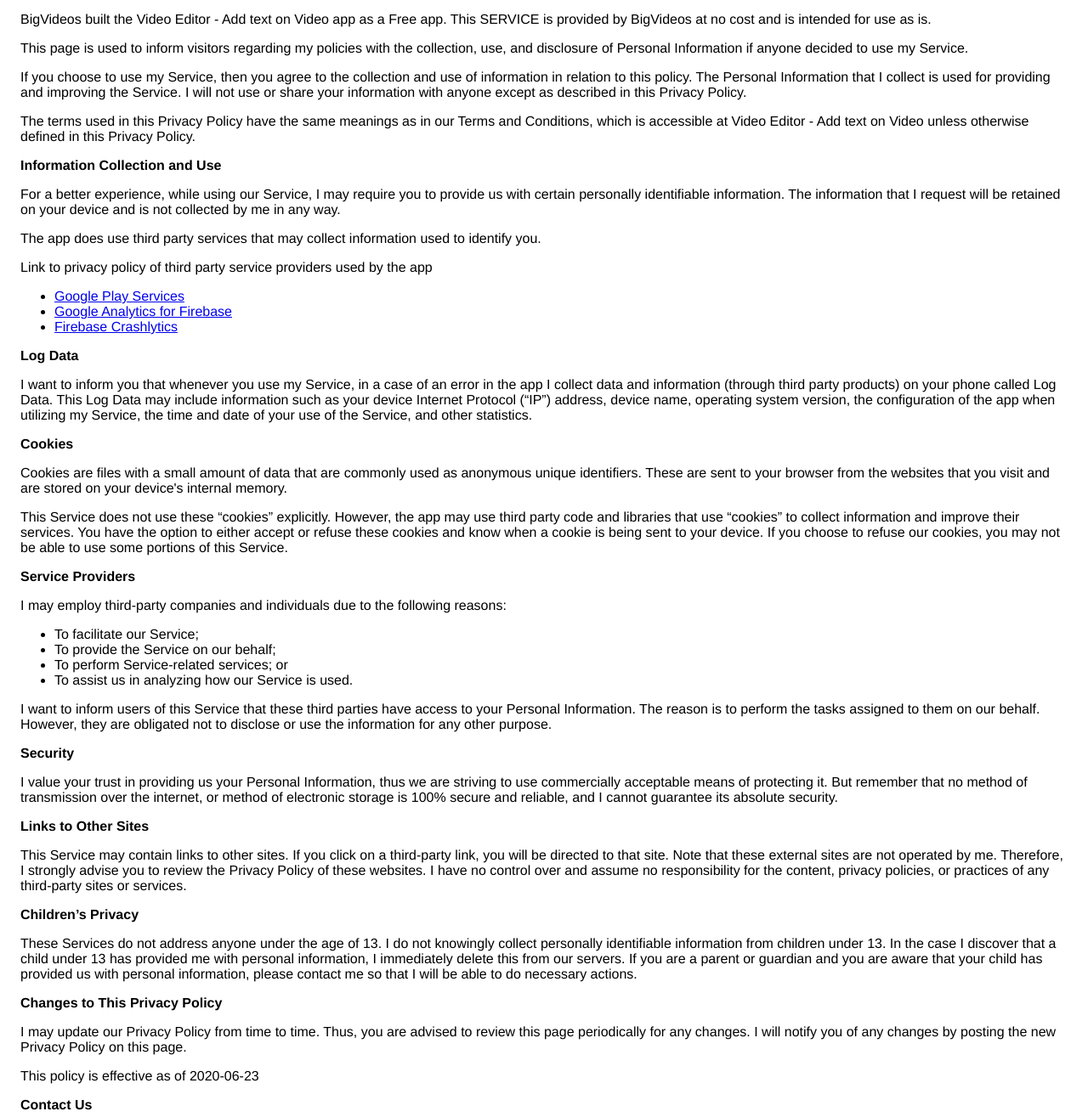
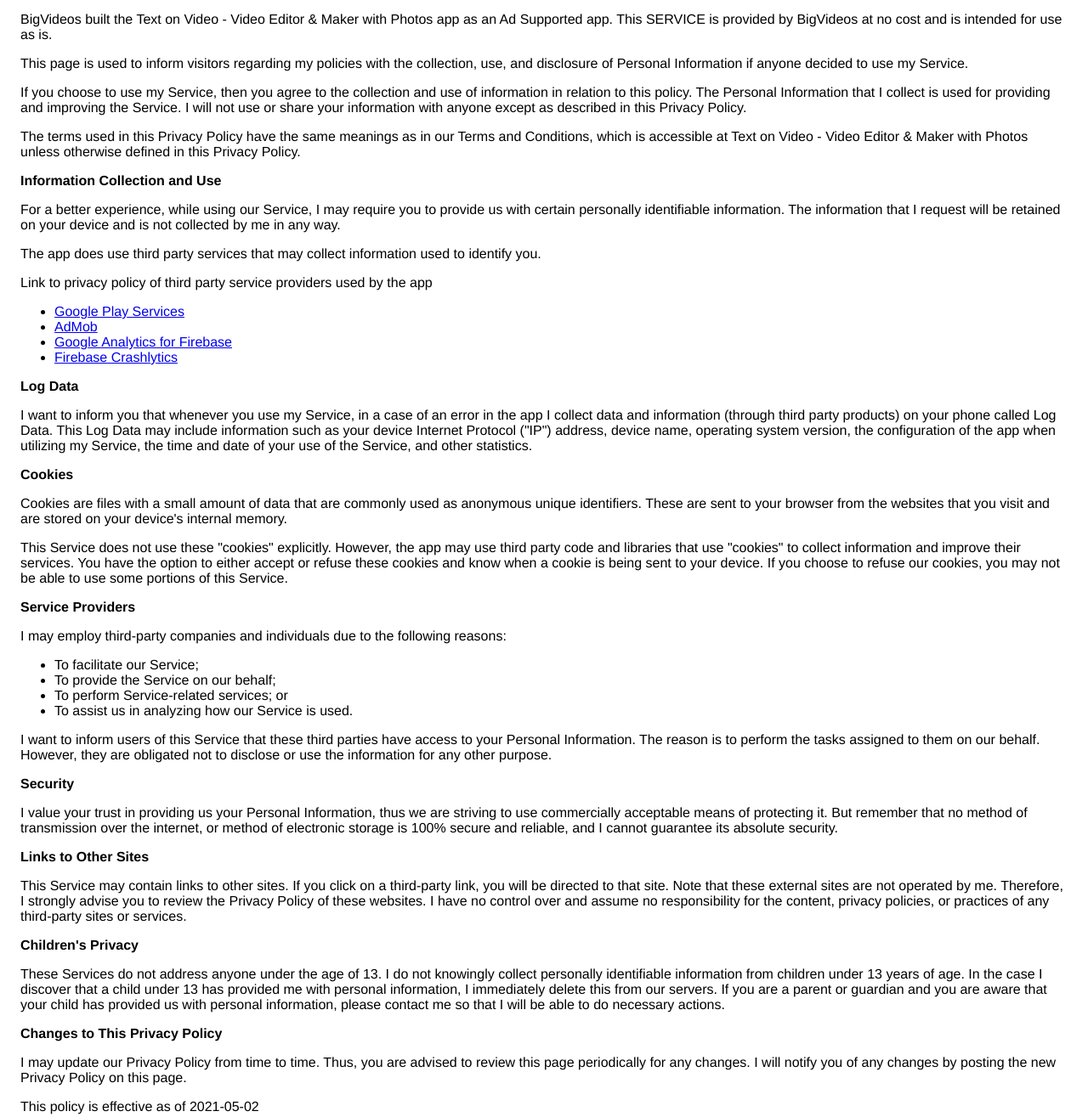
Before and after one commit to artursahakar/artursahakar.github.io, a plain HTML site: page index.html in a window 1280 px wide. Shown: the part 44-1359 px from the top of the page at 85% size. Drawn offline with Linux system fonts and the light colour scheme.

Commit message:
Update index.html

```diff
--- a/index.html
+++ b/index.html
@@ -8,8 +8,8 @@
     </head>
     <body>
     <strong>Privacy Policy</strong> <p>
-                  BigVideos built the Video Editor - Add text on Video app as
-                  a Free app. This SERVICE is provided by
+                  BigVideos built the Text on Video - Video Editor &amp; Maker with Photos app as
+                  an Ad Supported app. This SERVICE is provided by
                   BigVideos at no cost and is intended for use as
                   is.
                 </p> <p>
@@ -25,7 +25,7 @@
                 </p> <p>
                   The terms used in this Privacy Policy have the same meanings
                   as in our Terms and Conditions, which is accessible at
-                  Video Editor - Add text on Video unless otherwise defined in this Privacy Policy.
+                  Text on Video - Video Editor &amp; Maker with Photos unless otherwise defined in this Privacy Policy.
                 </p> <p><strong>Information Collection and Use</strong></p> <p>
                   For a better experience, while using our Service, I
                   may require you to provide us with certain personally
@@ -37,13 +37,13 @@
                   </p> <p>
                     Link to privacy policy of third party service providers used
                     by the app
-                  </p> <ul><li><a href="https://www.google.com/policies/privacy/" target="_blank" rel="noopener noreferrer">Google Play Services</a></li><!----><li><a href="https://firebase.google.com/policies/analytics" target="_blank" rel="noopener noreferrer">Google Analytics for Firebase</a></li><li><a href="https://firebase.google.com/support/privacy/" target="_blank" rel="noopener noreferrer">Firebase Crashlytics</a></li><!----><!----><!----><!----><!----><!----><!----><!----><!----><!----><!----><!----><!----><!----><!----><!----><!----></ul></div> <p><strong>Log Data</strong></p> <p>
+                  </p> <ul><li><a href="https://www.google.com/policies/privacy/" target="_blank" rel="noopener noreferrer">Google Play Services</a></li><li><a href="https://support.google.com/admob/answer/6128543?hl=en" target="_blank" rel="noopener noreferrer">AdMob</a></li><li><a href="https://firebase.google.com/policies/analytics" target="_blank" rel="noopener noreferrer">Google Analytics for Firebase</a></li><li><a href="https://firebase.google.com/support/privacy/" target="_blank" rel="noopener noreferrer">Firebase Crashlytics</a></li><!----><!----><!----><!----><!----><!----><!----><!----><!----><!----><!----><!----><!----><!----><!----><!----><!----><!----><!----><!----><!----><!----><!----></ul></div> <p><strong>Log Data</strong></p> <p>
                   I want to inform you that whenever you
                   use my Service, in a case of an error in the app
                   I collect data and information (through third party
                   products) on your phone called Log Data. This Log Data may
                   include information such as your device Internet Protocol
-                  (“IP”) address, device name, operating system version, the
+                  ("IP") address, device name, operating system version, the
                   configuration of the app when utilizing my Service,
                   the time and date of your use of the Service, and other
                   statistics.
@@ -53,9 +53,9 @@
                   to your browser from the websites that you visit and are
                   stored on your device's internal memory.
                 </p> <p>
-                  This Service does not use these “cookies” explicitly. However,
+                  This Service does not use these "cookies" explicitly. However,
                   the app may use third party code and libraries that use
-                  “cookies” to collect information and improve their services.
+                  "cookies" to collect information and improve their services.
                   You have the option to either accept or refuse these cookies
                   and know when a cookie is being sent to your device. If you
                   choose to refuse our cookies, you may not be able to use some
@@ -85,10 +85,10 @@
                   no control over and assume no responsibility for the content,
                   privacy policies, or practices of any third-party sites or
                   services.
-                </p> <p><strong>Children’s Privacy</strong></p> <p>
+                </p> <p><strong>Children's Privacy</strong></p> <p>
                   These Services do not address anyone under the age of 13.
                   I do not knowingly collect personally
-                  identifiable information from children under 13. In the case
+                  identifiable information from children under 13 years of age. In the case
                   I discover that a child under 13 has provided
                   me with personal information, I immediately
                   delete this from our servers. If you are a parent or guardian
@@ -101,13 +101,9 @@
                   periodically for any changes. I will
                   notify you of any changes by posting the new Privacy Policy on
                   this page.
-                </p> <p>This policy is effective as of 2020-06-23</p> <p><strong>Contact Us</strong></p> <p>
+                </p> <p>This policy is effective as of 2021-05-02</p> <p><strong>Contact Us</strong></p> <p>
                   If you have any questions or suggestions about my
                   Privacy Policy, do not hesitate to contact me at videoparts.share@gmail.com.
-                </p> <p>
-                  This privacy policy page was created at
-                  <a href="https://privacypolicytemplate.net" target="_blank" rel="noopener noreferrer">privacypolicytemplate.net</a>
-                  and modified/generated by
-                  <a href="https://app-privacy-policy-generator.firebaseapp.com/" target="_blank" rel="noopener noreferrer">App Privacy Policy Generator</a></p>
+                </p> <p>This privacy policy page was created at <a href="https://privacypolicytemplate.net" target="_blank" rel="noopener noreferrer">privacypolicytemplate.net </a>and modified/generated by <a href="https://app-privacy-policy-generator.nisrulz.com/" target="_blank" rel="noopener noreferrer">App Privacy Policy Generator</a></p>
     </body>
     </html>
```
